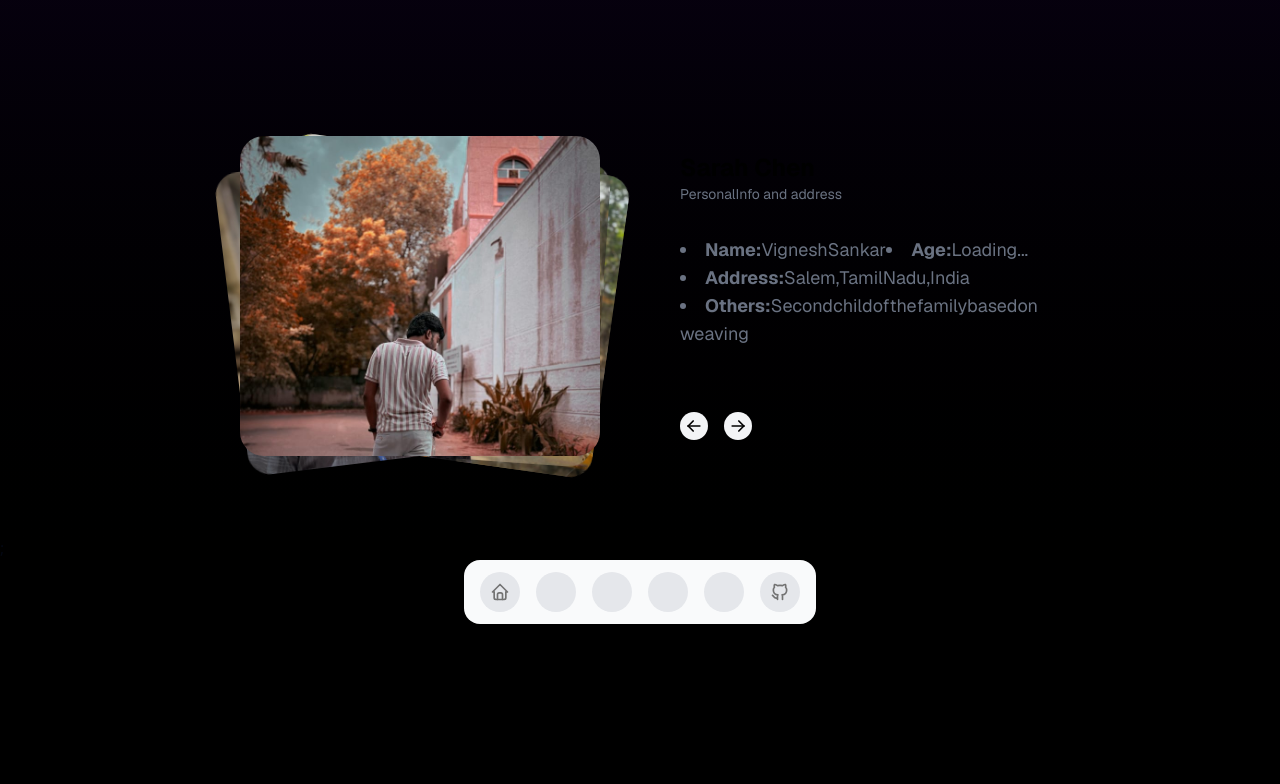
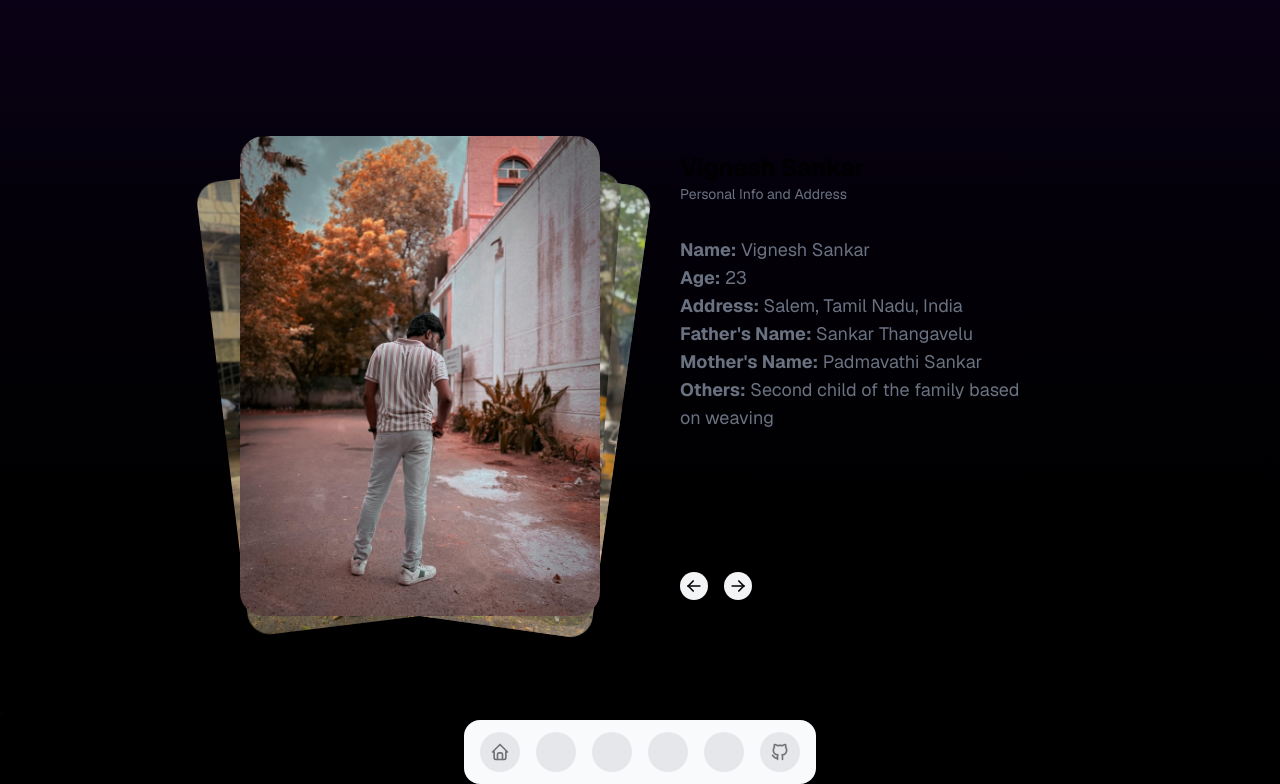
Before and after one commit to vigneshsankardeveloper-stack/portfolio, a Next.js app: page / in a window 1280 px wide. Shown: the part 4284-5068 px from the top of the page. Before the commit the page ends 4908 px from the top, so only its background shows below. Built offline with nearby package versions, Linux system fonts and the light colour scheme; some icons are missing.

Commit message:
personal info additions

```diff
--- a/src/app/components/PersonalInfo.js
+++ b/src/app/components/PersonalInfo.js
@@ -2,49 +2,80 @@
 import { AnimatedTestimonials } from "@/components/ui/animated-testimonials";
 
 export default function PersonalInfo() {
+  const ageCalculator = () => {
+    const today = new Date();
+    const birthDate = new Date("2001-11-29");
+    let age = today.getFullYear() - birthDate.getFullYear();
+    const m = today.getMonth() - birthDate.getMonth();
+    if (m < 0 || (m === 0 && today.getDate() < birthDate.getDate())) {
+      age--;
+    }
+    return age;
+  };
+
+  const age = ageCalculator();
 
   const testimonials = [
     {
-      quote:`<ul>
-  <li><strong>Name:</strong> Vignesh Sankar</li>
-  <li><strong>Age:</strong> Loading...</li>
-  <li><strong>Address:</strong> Salem, Tamil Nadu, India</li>
-  <li><strong>Others:</strong> Second child of the family based on weaving</li>
-</ul>
-`,
-      name: "Sarah Chen",
-      designation: "PersonalInfo and address",
+      quote: `<ul>
+      <li><strong>Name:</strong> Vignesh Sankar</li>
+      <li><strong>Age:</strong> ${age}</li>
+      <li><strong>Address:</strong> Salem, Tamil Nadu, India</li>
+      <li><strong>Father's Name:</strong> Sankar Thangavelu</li>
+      <li><strong>Mother's Name:</strong> Padmavathi Sankar</li>
+      <li><strong>Others:</strong> Second child of the family based on weaving</li>
+    </ul>`,
+      name: "Vignesh Sankar",
+      designation: "Personal Info and Address",
       src: "/vigneshOne.jpeg",
     },
+
+    // ✅ SCHOOLING – PARAGRAPH FORMAT
     {
-      quote:
-        "Implementation was seamless and the results exceeded our expectations. The platform's flexibility is remarkable.",
-      name: "Michael Rodriguez",
-      designation: "CTO at InnovateSphere",
+      quote: `<p>
+      Completed schooling with strong academic performance.
+      He scored <strong>95%</strong> in SSLC and <strong>85%</strong> in HSC,
+      demonstrating consistency and dedication throughout the  higher secondary education.
+    </p>`,
+      name: "Vignesh Sankar",
+      designation: "Schooling Details",
       src: "/vignesh101.jpeg",
     },
     {
-      quote:
-        "This solution has significantly improved our team's productivity. The intuitive interface makes complex tasks simple.",
-      name: "Emily Watson",
-      designation: "Operations Director at CloudScale",
+      quote: `<p>
+    Completed <strong>Bachelor of Engineering in Computer Science and Engineering (CSE)</strong>
+    at <strong>AVS Engineering College</strong>.  Graduated in <strong>2023</strong> with a
+    <strong>CGPA of 8.5</strong>, reflecting strong technical knowledge and consistent academic performance.
+  </p>`,
+      name: "Vignesh Sankar",
+      designation: "College Education",
       src: "/vignesh102.jpeg",
     },
     {
-      quote:
-        "Outstanding support and robust features. It's rare to find a product that delivers on all its promises.",
-      name: "James Kim",
-      designation: "Engineering Lead at DataPro",
+      quote: `<p>
+    Began a professional career as a <strong>Full Stack Developer</strong>,
+    working with the <strong>MERN stack</strong> and <strong>SQL databases</strong>.
+    Hands-on experience includes building scalable applications using
+    <strong>Next.js</strong> for server-side rendering and
+    <strong>Node.js</strong> for backend services.
+  </p>`,
+      name: "Career Overview",
+      designation: "Start of Career",
+      src: "/vignesh103.jpeg",
+    },
+    {
+      quote: `<p>
+    Currently working as a <strong>Backend Developer</strong> with a strong focus on
+    <strong>Node.js server-side development</strong> and <strong>database engineering</strong>.
+    Experience includes designing and maintaining efficient APIs, optimizing database performance,
+    and contributing to the successful delivery of <strong>8 projects</strong>.
+  </p>`,
+      name: "Career Overview",
+      designation: "Current Role",
       src: "/vigneshFour.jpeg",
     },
-    {
-      quote:
-        "The scalability and performance have been game-changing for our organization. Highly recommend to any growing business.",
-      name: "Lisa Thompson",
-      designation: "VP of Technology at FutureNet",
-      src: "/vignesh103.jpeg",
-    },
   ];
+
   return (
     <>
       <div className="mt-10">
--- a/src/components/ui/animated-testimonials.jsx
+++ b/src/components/ui/animated-testimonials.jsx
@@ -1,6 +1,7 @@
 "use client";
 import { IconArrowLeft, IconArrowRight } from "@tabler/icons-react";
 import { motion, AnimatePresence } from "motion/react";
+import DOMPurify from "dompurify";
 
 import { useEffect, useState } from "react";
 
@@ -33,7 +34,7 @@ export const AnimatedTestimonials = ({ testimonials, autoplay = false }) => {
     <div className="mx-auto max-w-sm px-4 py-20 font-sans antialiased md:max-w-4xl md:px-8 lg:px-12">
       <div className="relative grid grid-cols-1 gap-20 md:grid-cols-2">
         <div>
-          <div className="relative h-80 w-full">
+          <div className="relative h-120 w-full">
             <AnimatePresence>
               {testimonials.map((testimonial, index) => (
                 <motion.div
@@ -71,7 +72,7 @@ export const AnimatedTestimonials = ({ testimonials, autoplay = false }) => {
                     alt={testimonial.name}
                     width={600}
                     height={600}
-                    draggable={false}
+                    draggable={1}
                     className="h-full w-full rounded-3xl object-cover object-top"
                   />
                 </motion.div>
@@ -106,9 +107,9 @@ export const AnimatedTestimonials = ({ testimonials, autoplay = false }) => {
               {testimonials[active].designation}
             </p>
             <motion.p className="mt-8 text-lg text-gray-500 dark:text-neutral-300">
-              {testimonials[active].quote.split(" ").map((word, index) => (
+              {/* {testimonials[active].quote.split(" ").map((word, index) => ( */}
                 <motion.span
-                  key={index}
+                  // key={index}
                   initial={{
                     filter: "blur(10px)",
                     opacity: 0,
@@ -122,13 +123,17 @@ export const AnimatedTestimonials = ({ testimonials, autoplay = false }) => {
                   transition={{
                     duration: 0.2,
                     ease: "easeInOut",
-                    delay: 0.02 * index,
+                    delay: 0.02 * 1,
                   }}
                   className="inline-block"
-                  dangerouslySetInnerHTML={{ __html: word }}
+                  dangerouslySetInnerHTML={{ __html: testimonials[active].quote }}
                 />
-              ))}
+              {/* ))} */}
             </motion.p>
+            {/* <p
+              className="mt-8 text-lg text-gray-500 dark:text-neutral-300"
+              dangerouslySetInnerHTML={{ __html: testimonials[active].quote }}
+            ></p> */}
           </motion.div>
           <div className="flex gap-4 pt-12 md:pt-0">
             <button
```
Also changed, not shown: src/app/about/page.js (deleted).
